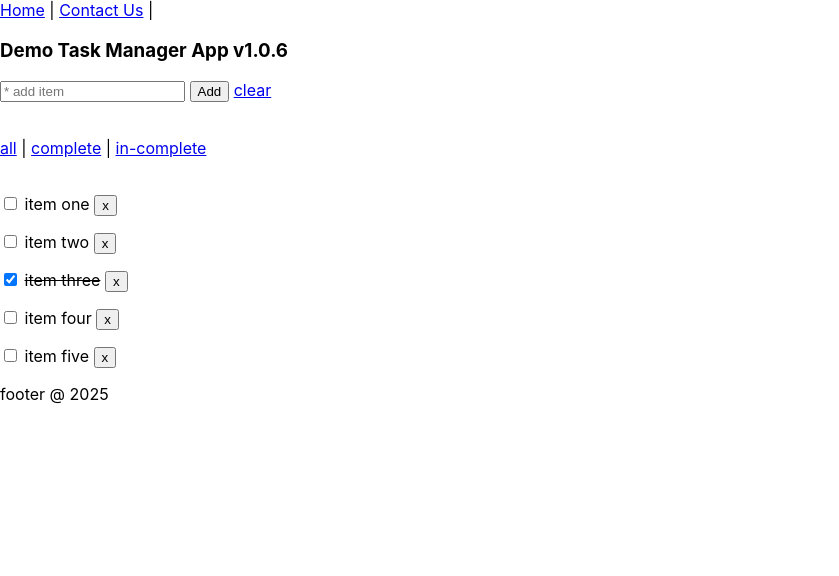
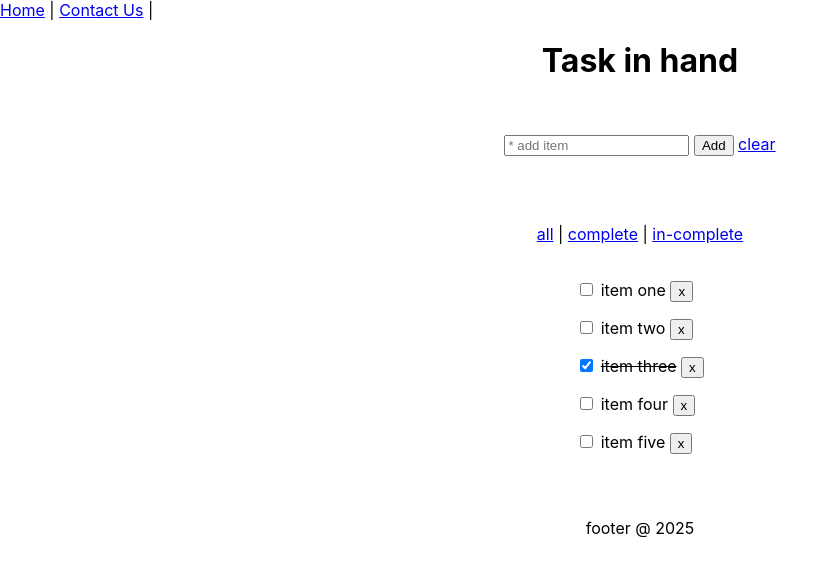
Before and after one commit to Gangsteroflove-arch/demo-react-app-v02, a React (Create React App) app in the folder react-app-v02/: page /#/ in a window 1280 px wide. Shown: the top 576 px of the page, without its empty margins (0-839 px from the left). Built offline with nearby package versions, Linux system fonts and the light colour scheme.

Commit message:
update react demo app 2

```diff
--- a/react-app-v02/src/App.css
+++ b/react-app-v02/src/App.css
@@ -36,3 +36,12 @@
     transform: rotate(360deg);
   }
 }
+
+/* add css */
+
+.app-center-page {
+  display: flex;
+  flex-direction: column;
+  justify-content: center;
+  align-items: center;
+}
--- a/react-app-v02/src/App.js
+++ b/react-app-v02/src/App.js
@@ -4,7 +4,7 @@ import {HashRouter, Routes, Route} from "react-router-dom"
 import Home from "./components/home";
 import ContactUs from "./components/contactus";
 import NavBar from "./components/navbar";
-
+import "./App.css"
 function App() {
   return (
     <>
--- a/react-app-v02/src/components/Home.js
+++ b/react-app-v02/src/components/Home.js
@@ -162,7 +162,7 @@ function Home() {
   return (
       <>
       <div className="app-center-page">
-          <h3>Demo Task Manager App v1.0.6</h3>
+          <h1>Task in hand</h1>
           <p></p>
           <div>
               <input value={txtitem} type="text"
```
